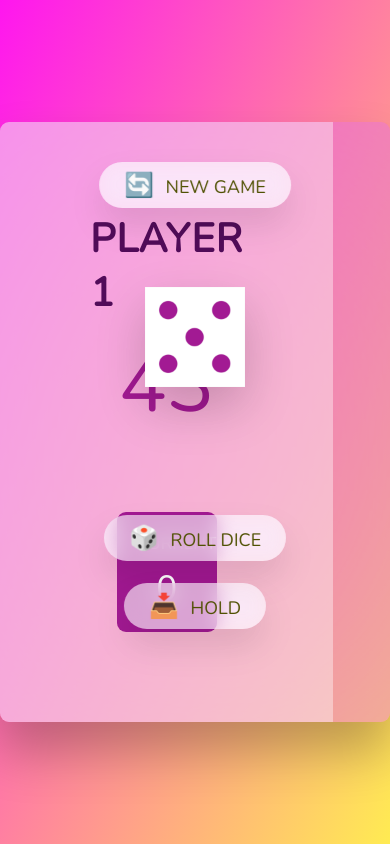
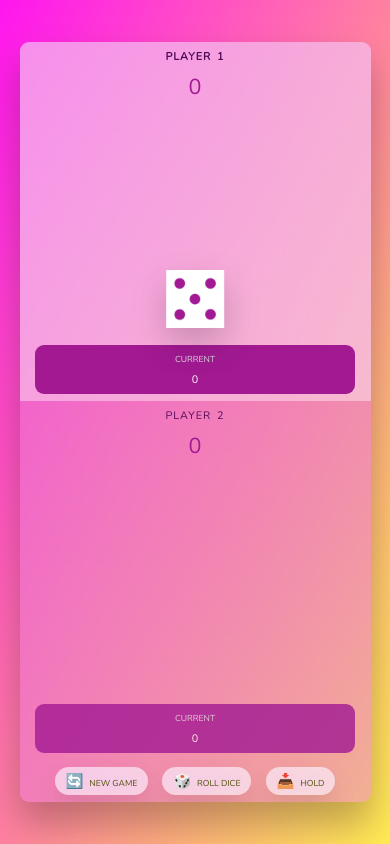
Before and after one commit to madalinagomei/diceGame, a plain HTML site: page index.html in a window 390 px wide. Drawn offline with nearby package versions, Linux system fonts and the light colour scheme.

Commit message:
add changes design

```diff
--- a/index.html
+++ b/index.html
@@ -8,7 +8,7 @@
     <title>Pig Game</title>
   </head>
   <body>
-    <main>
+    <main class="main">
       <section class="player player--0 player--active">
         <h2 class="name" id="name--0">Player 1</h2>
         <p class="score" id="score--0">43</p>
@@ -27,9 +27,11 @@
       </section>
 
       <img src="dice-5.png" alt="Playing dice" class="dice" />
-      <button class="btn btn--new">🔄 New game</button>
-      <button class="btn btn--roll">🎲 Roll dice</button>
-      <button class="btn btn--hold">📥 Hold</button>
+      <div class="btn-container">
+        <button class="btn btn--new">🔄 New game</button>
+        <button class="btn btn--roll">🎲 Roll dice</button>
+        <button class="btn btn--hold">📥 Hold</button>
+      </div>
     </main>
     <script src="script.js"></script>
   </body>
--- a/script.js
+++ b/script.js
@@ -1 +1,96 @@
 'use strict';
+// Selecting elements
+const player0El = document.querySelector('.player--0');
+const player1El = document.querySelector('.player--1');
+const score0El = document.querySelector('#score--0');
+const score1El = document.getElementById('score--1');
+const current0El = document.getElementById('current--0');
+const current1El = document.getElementById('current--1');
+
+const diceEl = document.querySelector('.dice');
+const btnNew = document.querySelector('.btn--new');
+const btnRoll = document.querySelector('.btn--roll');
+const btnHold = document.querySelector('.btn--hold');
+
+let scores, currentScore, activePlayer, playing;
+
+// Starting conditions
+const init = function () {
+  scores = [0, 0];
+  currentScore = 0;
+  activePlayer = 0;
+  playing = true;
+
+  score0El.textContent = 0;
+  score1El.textContent = 0;
+  current0El.textContent = 0;
+  current1El.textContent = 0;
+
+  diceEl.classList.add('hidden');
+  player0El.classList.remove('player--winner');
+  player1El.classList.remove('player--winner');
+  player0El.classList.add('player--active');
+  player1El.classList.remove('player--active');
+};
+init();
+
+const switchPlayer = function () {
+  document.getElementById(`current--${activePlayer}`).textContent = 0;
+  currentScore = 0;
+  activePlayer = activePlayer === 0 ? 1 : 0;
+  player0El.classList.toggle('player--active');
+  player1El.classList.toggle('player--active');
+};
+
+// Rolling dice functionality
+btnRoll.addEventListener('click', function () {
+  if (playing) {
+    // 1. Generating a random dice roll
+    const dice = Math.trunc(Math.random() * 6) + 1;
+
+    // 2. Display dice
+    diceEl.classList.remove('hidden');
+    diceEl.src = `dice-${dice}.png`;
+
+    // 3. Check for rolled 1
+    if (dice !== 1) {
+      // Add dice to current score
+      currentScore += dice;
+      document.getElementById(`current--${activePlayer}`).textContent =
+        currentScore;
+    } else {
+      // Switch to next player
+      switchPlayer();
+    }
+  }
+});
+
+btnHold.addEventListener('click', function () {
+  if (playing) {
+    // 1. Add current score to active player's score
+    scores[activePlayer] += currentScore;
+    // scores[1] = scores[1] + currentScore
+
+    document.getElementById(`score--${activePlayer}`).textContent =
+      scores[activePlayer];
+
+    // 2. Check if player's score is >= 100
+    if (scores[activePlayer] >= 100) {
+      // Finish the game
+      playing = false;
+      diceEl.classList.add('hidden');
+
+      document
+        .querySelector(`.player--${activePlayer}`)
+        .classList.add('player--winner');
+      document
+        .querySelector(`.player--${activePlayer}`)
+        .classList.remove('player--active');
+    } else {
+      // Switch to the next player
+      switchPlayer();
+    }
+  }
+});
+
+btnNew.addEventListener('click', init);
--- a/style.css
+++ b/style.css
@@ -3,12 +3,11 @@
 * {
   margin: 0;
   padding: 0;
-  box-sizing: inherit;
+  box-sizing: border-box;
 }
 
 html {
   font-size: 62.5%;
-  box-sizing: border-box;
 }
 
 body {
@@ -23,22 +22,22 @@ body {
 }
 
 /* LAYOUT */
-main {
+.main {
   position: relative;
-  width: 100rem;
-  height: 60rem;
+  width: 90vw;
+  height: 80vh;
   background-color: rgba(219, 111, 238, 0.35);
   backdrop-filter: blur(200px);
-  filter: blur();
   box-shadow: 0 3rem 5rem rgba(0, 0, 0, 0.25);
   border-radius: 9px;
   overflow: hidden;
   display: flex;
+  flex-direction: row;
 }
 
 .player {
-  flex: 50%;
-  padding: 9rem;
+  flex: 1;
+  padding: 2rem;
   display: flex;
   flex-direction: column;
   align-items: center;
@@ -48,7 +47,7 @@ main {
 /* ELEMENTS */
 .name {
   position: relative;
-  font-size: 4rem;
+  font-size: 3rem;
   text-transform: uppercase;
   letter-spacing: 1px;
   word-spacing: 2px;
@@ -57,7 +56,7 @@ main {
 }
 
 .score {
-  font-size: 8rem;
+  font-size: 5rem;
   font-weight: 300;
   color: #a21992;
   margin-bottom: auto;
@@ -66,9 +65,11 @@ main {
 .player--active {
   background-color: rgba(255, 255, 255, 0.4);
 }
+
 .player--active .name {
   font-weight: 700;
 }
+
 .player--active .score {
   font-weight: 400;
 }
@@ -82,8 +83,8 @@ main {
   opacity: 0.8;
   border-radius: 9px;
   color: #fff;
-  width: 65%;
-  padding: 2rem;
+  width: 80%;
+  padding: 1rem;
   text-align: center;
   transition: all 0.75s;
 }
@@ -91,12 +92,12 @@ main {
 .current-label {
   text-transform: uppercase;
   margin-bottom: 1rem;
-  font-size: 1.7rem;
+  font-size: 1.5rem;
   color: #ddd;
 }
 
 .current-score {
-  font-size: 3.5rem;
+  font-size: 2rem;
 }
 
 /* ABSOLUTE POSITIONED ELEMENTS */
@@ -108,35 +109,35 @@ main {
   background: none;
   border: none;
   font-family: inherit;
-  font-size: 1.8rem;
+  font-size: 1.5rem;
   text-transform: uppercase;
   cursor: pointer;
   font-weight: 400;
   transition: all 0.2s;
-
   background-color: white;
   background-color: rgba(255, 255, 255, 0.6);
   backdrop-filter: blur(10px);
-
-  padding: 0.7rem 2.5rem;
+  padding: 0.5rem 2rem;
   border-radius: 50rem;
   box-shadow: 0 1.75rem 3.5rem rgba(0, 0, 0, 0.1);
 }
 
 .btn::first-letter {
-  font-size: 2.4rem;
+  font-size: 2rem;
   display: inline-block;
-  margin-right: 0.7rem;
+  margin-right: 0.5rem;
 }
 
 .btn--new {
-  top: 4rem;
+  top: 1rem;
 }
+
 .btn--roll {
-  top: 39.3rem;
+  top: 55%;
 }
+
 .btn--hold {
-  top: 46.1rem;
+  top: 65%;
 }
 
 .btn:active {
@@ -151,7 +152,7 @@ main {
 .dice {
   position: absolute;
   left: 50%;
-  top: 16.5rem;
+  top: 30%;
   transform: translateX(-50%);
   height: 10rem;
   box-shadow: 0 2rem 5rem rgba(0, 0, 0, 0.2);
@@ -165,3 +166,125 @@ main {
   font-weight: 700;
   color: #a21992;
 }
+
+/* Media Queries */
+@media (max-width: 1024px) {
+  .main {
+    width: 85vw;
+    height: 75vh;
+  }
+
+  .player {
+    padding: 1.5rem;
+  }
+
+  .btn--roll {
+    top: 50%;
+  }
+
+  .btn--hold {
+    top: 60%;
+  }
+}
+
+@media (max-width: 768px) {
+  html {
+    font-size: 50%;
+  }
+
+  .main {
+    width: 80vw;
+    height: 70vh;
+    flex-direction: column;
+  }
+
+  .player {
+    padding: 1rem;
+  }
+
+  .name {
+    font-size: 2.5rem;
+  }
+
+  .score {
+    font-size: 4rem;
+  }
+
+  .current {
+    width: 90%;
+  }
+
+  .current-label {
+    font-size: 1.3rem;
+  }
+
+  .current-score {
+    font-size: 1.8rem;
+  }
+
+  .btn--roll {
+    top: 55%;
+  }
+
+  .btn--hold {
+    top: 65%;
+  }
+}
+
+@media (max-width: 480px) {
+  html {
+    font-size: 45%;
+  }
+
+  .main {
+    width: 90vw;
+    height: 90vh;
+  }
+
+  .player {
+    padding: 1rem;
+  }
+
+  .name {
+    font-size: 1.5rem; /* Smaller text for mobile */
+  }
+
+  .score {
+    font-size: 3rem;
+  }
+
+  .current {
+    width: 95%;
+  }
+
+  .current-label {
+    font-size: 1.2rem;
+  }
+
+  .current-score {
+    font-size: 1.5rem;
+  }
+
+  .btn {
+    font-size: 1.2rem;
+    padding: 0.5rem 1.5rem;
+  }
+
+  .btn--new,
+  .btn--roll,
+  .btn--hold {
+    position: static; /* Remove absolute positioning for mobile */
+    transform: none; /* Remove transform */
+    margin: 1rem; /* Add margin for spacing */
+  }
+
+  .btn-container {
+    display: flex;
+    justify-content: center;
+    align-items: center;
+  }
+
+  .dice {
+    height: 8rem;
+  }
+}
```
